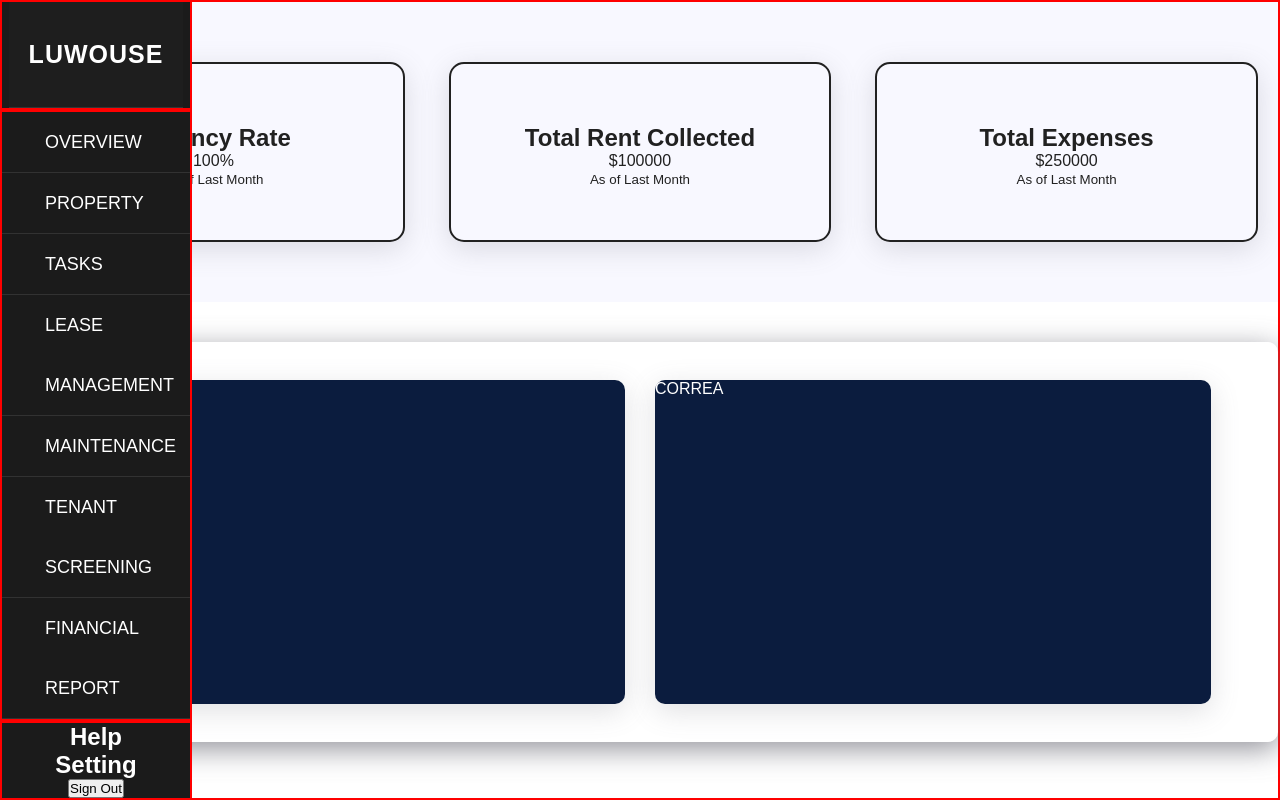
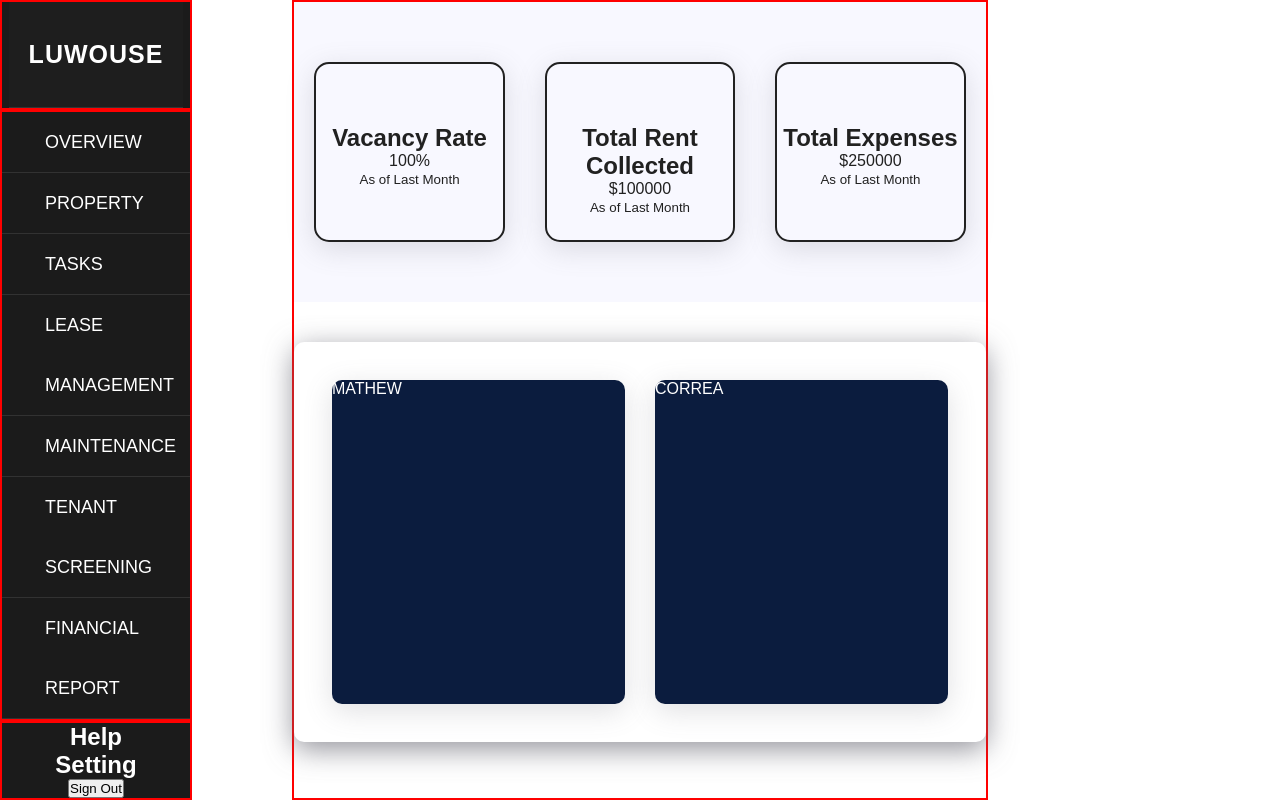
Before and after one commit to Correa95/Property-Management-System, a React (Vite) app in the folder client-side/: page / in a window 1280 px wide. Built offline with nearby package versions, Linux system fonts and the light colour scheme.

Commit message:
style refactor

```diff
--- a/client-side/src/App.css
+++ b/client-side/src/App.css
@@ -7,23 +7,19 @@
 }
 .app {
   height: 100vh;
-  /* width: 100vw; */
-  /* display: flex; */
-  /* flex-direction: column; */
-  /* justify-content: center; */
-  /* align-items: center; */
+  width: 100vw;
+  display: flex;
+  flex-direction: column;
+  justify-content: center;
+  align-items: center;
 }
 
 .side {
-  /* width: 20vw; */
   border: 2px solid red;
   background-color: #1c1f23;
 }
 
 .main {
-  /* width: 80vw; */
   height: 100vh;
-  /* width: 100vw; */
   border: 2px solid red;
-  /* background-color: blue; */
 }
```
